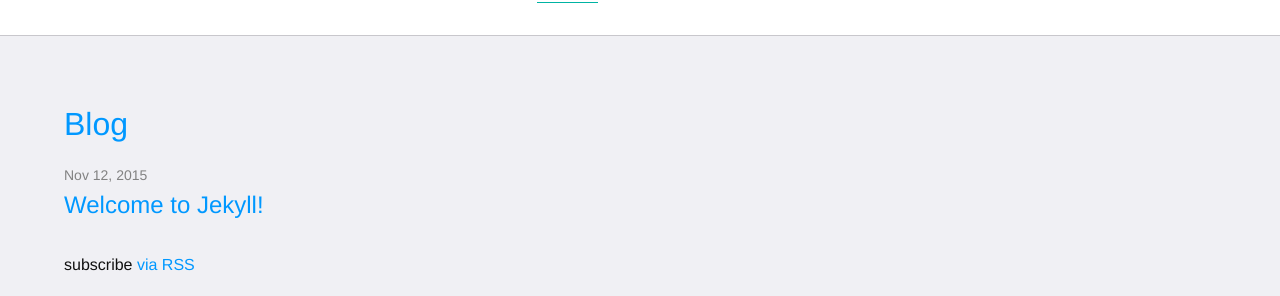
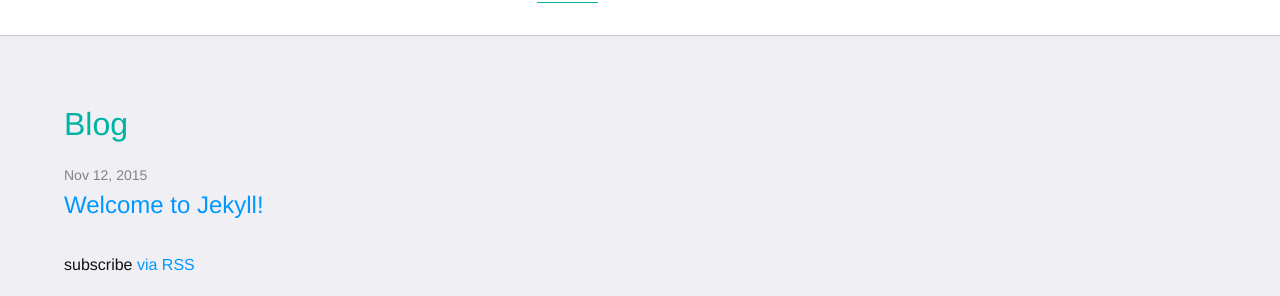
Before and after one commit to reitermarkus/reitermarkus.github.com, a Jekyll site: the page built from blog.md, in a window 1280 px wide. Shown: the part 249-545 px from the top of the page. Built offline with Jekyll 4.4.1, drawn with Linux system fonts in a browser that asks for light colours; nearby versions of some CDN libraries.

Commit message:
Change content style.

```diff
--- a/_sass/_content.scss
+++ b/_sass/_content.scss
@@ -3,6 +3,16 @@ $content-width: 90%;
 .content {
   width: $content-width;
   margin: 0 auto;
+
+  > header h1 a {
+    color: $page-title-color;
+  }
+
+  p {
+    -webkit-hyphens: auto;
+    -moz-hyphens: auto;
+    -ms-hyphens: auto;
+  }
 
   .fluid {
     width: 100%/$content-width*100%;
--- a/_sass/_variables.scss
+++ b/_sass/_variables.scss
@@ -35,6 +35,11 @@ $r_shape13: #008E75;
 $link-color: $m_shape02;
 
 
+// Page Title Color
+
+$page-title-color: $r_shape04;
+
+
 // Our variables
 
 $base-font-family: 'Helvetica Neue', Helvetica, Arial, sans-serif;
```
